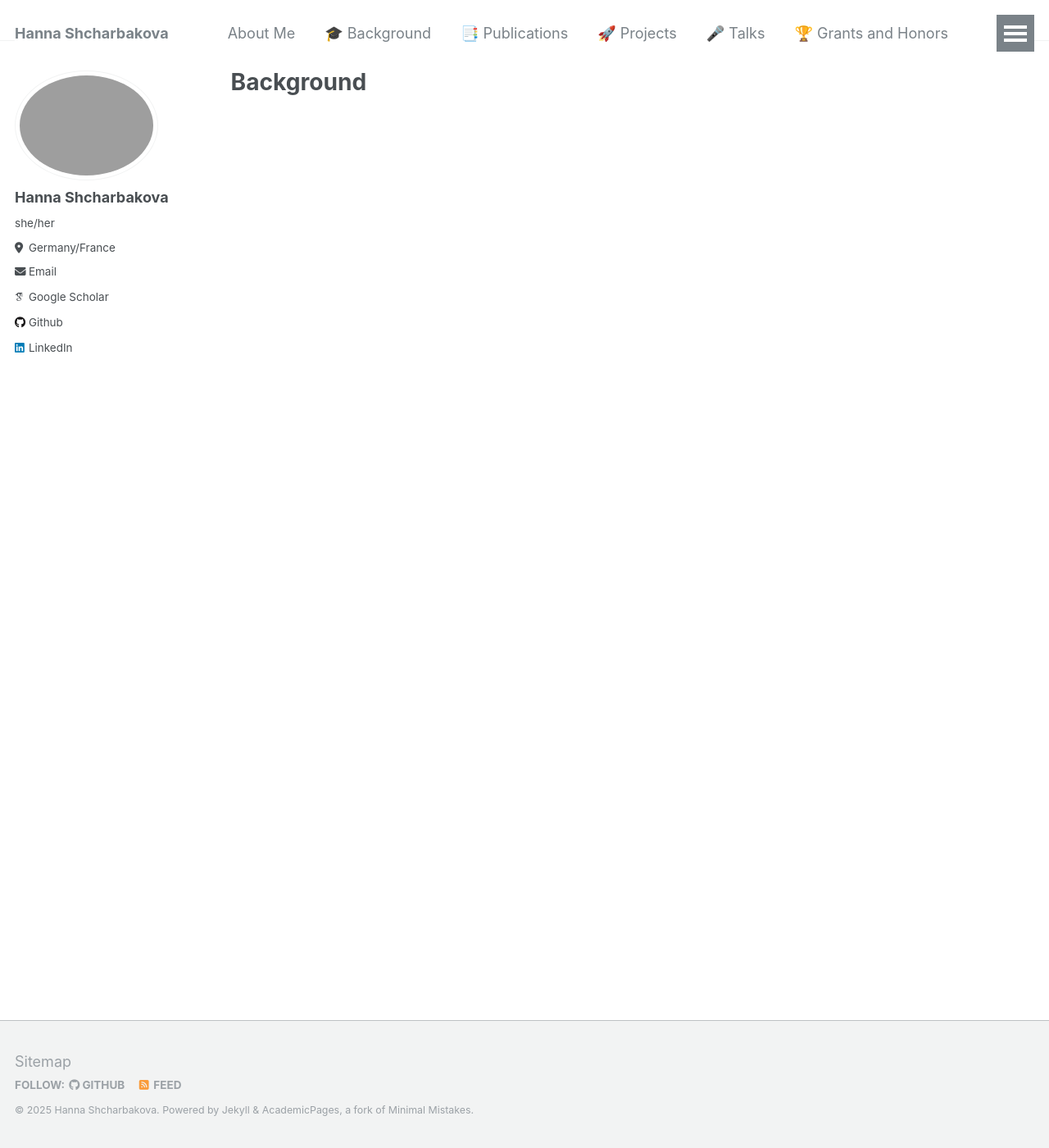
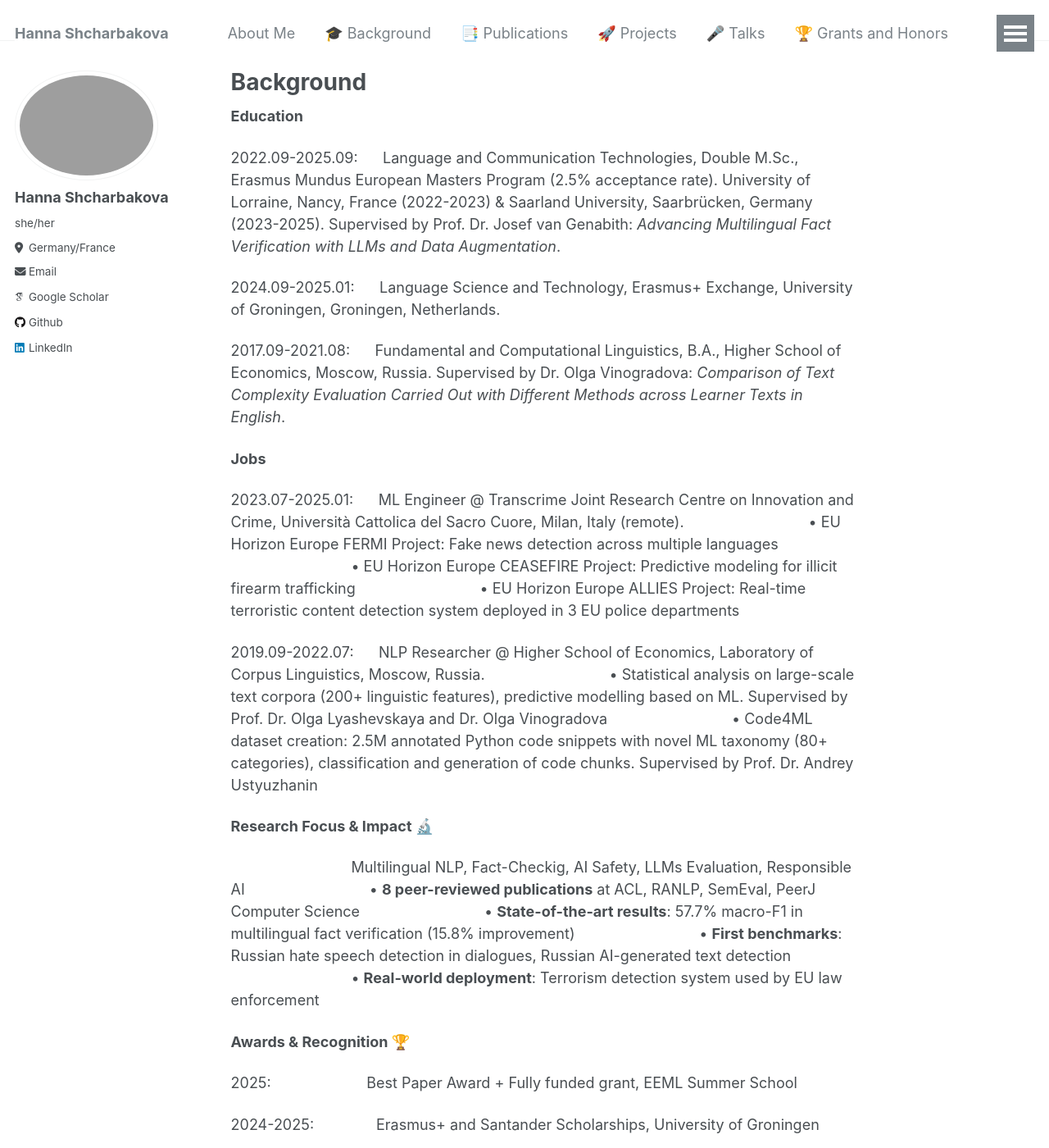
Before and after one commit to Aniezka/aniezka.github.io, a Jekyll site: the page built from background/index.md, in a window 1280 px wide and 1400 px high. Shown: the whole window at 82% size. Built offline with Jekyll 4.4.1, drawn with Linux system fonts in a browser that asks for light colours; some web fonts are replaced; some of the changed text lies outside the part shown.

Commit message:
Update index.md

```diff
--- a/background/index.md
+++ b/background/index.md
@@ -4,3 +4,44 @@ classes: wide
 author_profile: true
 title: "Background"
 ---
+
+**Education**
+
+2022.09-2025.09: &nbsp;&nbsp;&nbsp;&nbsp; Language and Communication Technologies, Double M.Sc., Erasmus Mundus European Masters Program (2.5% acceptance rate). University of Lorraine, Nancy, France (2022-2023) & Saarland University, Saarbrücken, Germany (2023-2025). Supervised by Prof. Dr. Josef van Genabith: *Advancing Multilingual Fact Verification with LLMs and Data Augmentation*.
+
+2024.09-2025.01: &nbsp;&nbsp;&nbsp;&nbsp; Language Science and Technology, Erasmus+ Exchange, University of Groningen, Groningen, Netherlands.
+
+2017.09-2021.08: &nbsp;&nbsp;&nbsp;&nbsp; Fundamental and Computational Linguistics, B.A., Higher School of Economics, Moscow, Russia. Supervised by Dr. Olga Vinogradova: *Comparison of Text Complexity Evaluation Carried Out with Different Methods across Learner Texts in English*.
+
+**Jobs**
+
+2023.07-2025.01: &nbsp;&nbsp;&nbsp;&nbsp; ML Engineer @ Transcrime Joint Research Centre on Innovation and Crime, Università Cattolica del Sacro Cuore, Milan, Italy (remote).
+&nbsp;&nbsp;&nbsp;&nbsp;&nbsp;&nbsp;&nbsp;&nbsp;&nbsp;&nbsp;&nbsp;&nbsp;&nbsp;&nbsp;&nbsp;&nbsp;&nbsp;&nbsp;&nbsp;&nbsp;&nbsp;&nbsp;&nbsp;&nbsp;&nbsp;&nbsp;&nbsp;&nbsp; • EU Horizon Europe FERMI Project: Fake news detection across multiple languages
+&nbsp;&nbsp;&nbsp;&nbsp;&nbsp;&nbsp;&nbsp;&nbsp;&nbsp;&nbsp;&nbsp;&nbsp;&nbsp;&nbsp;&nbsp;&nbsp;&nbsp;&nbsp;&nbsp;&nbsp;&nbsp;&nbsp;&nbsp;&nbsp;&nbsp;&nbsp;&nbsp;&nbsp; • EU Horizon Europe CEASEFIRE Project: Predictive modeling for illicit firearm trafficking
+&nbsp;&nbsp;&nbsp;&nbsp;&nbsp;&nbsp;&nbsp;&nbsp;&nbsp;&nbsp;&nbsp;&nbsp;&nbsp;&nbsp;&nbsp;&nbsp;&nbsp;&nbsp;&nbsp;&nbsp;&nbsp;&nbsp;&nbsp;&nbsp;&nbsp;&nbsp;&nbsp;&nbsp; • EU Horizon Europe ALLIES Project: Real-time terroristic content detection system deployed in 3 EU police departments
+
+2019.09-2022.07: &nbsp;&nbsp;&nbsp;&nbsp; NLP Researcher @ Higher School of Economics, Laboratory of Corpus Linguistics, Moscow, Russia.
+&nbsp;&nbsp;&nbsp;&nbsp;&nbsp;&nbsp;&nbsp;&nbsp;&nbsp;&nbsp;&nbsp;&nbsp;&nbsp;&nbsp;&nbsp;&nbsp;&nbsp;&nbsp;&nbsp;&nbsp;&nbsp;&nbsp;&nbsp;&nbsp;&nbsp;&nbsp;&nbsp;&nbsp; • Statistical analysis on large-scale text corpora (200+ linguistic features), predictive modelling based on ML. Supervised by Prof. Dr. Olga Lyashevskaya and Dr. Olga Vinogradova
+&nbsp;&nbsp;&nbsp;&nbsp;&nbsp;&nbsp;&nbsp;&nbsp;&nbsp;&nbsp;&nbsp;&nbsp;&nbsp;&nbsp;&nbsp;&nbsp;&nbsp;&nbsp;&nbsp;&nbsp;&nbsp;&nbsp;&nbsp;&nbsp;&nbsp;&nbsp;&nbsp;&nbsp; • Code4ML dataset creation: 2.5M annotated Python code snippets with novel ML taxonomy (80+ categories), classification and generation of code chunks. Supervised by Prof. Dr. Andrey Ustyuzhanin
+
+**Research Focus & Impact 🔬**
+
+&nbsp;&nbsp;&nbsp;&nbsp;&nbsp;&nbsp;&nbsp;&nbsp;&nbsp;&nbsp;&nbsp;&nbsp;&nbsp;&nbsp;&nbsp;&nbsp;&nbsp;&nbsp;&nbsp;&nbsp;&nbsp;&nbsp;&nbsp;&nbsp;&nbsp;&nbsp;&nbsp;&nbsp; Multilingual NLP, Fact-Checkig, AI Safety, LLMs Evaluation, Responsible AI
+&nbsp;&nbsp;&nbsp;&nbsp;&nbsp;&nbsp;&nbsp;&nbsp;&nbsp;&nbsp;&nbsp;&nbsp;&nbsp;&nbsp;&nbsp;&nbsp;&nbsp;&nbsp;&nbsp;&nbsp;&nbsp;&nbsp;&nbsp;&nbsp;&nbsp;&nbsp;&nbsp;&nbsp; • **8 peer-reviewed publications** at ACL, RANLP, SemEval, PeerJ Computer Science
+&nbsp;&nbsp;&nbsp;&nbsp;&nbsp;&nbsp;&nbsp;&nbsp;&nbsp;&nbsp;&nbsp;&nbsp;&nbsp;&nbsp;&nbsp;&nbsp;&nbsp;&nbsp;&nbsp;&nbsp;&nbsp;&nbsp;&nbsp;&nbsp;&nbsp;&nbsp;&nbsp;&nbsp; • **State-of-the-art results**: 57.7% macro-F1 in multilingual fact verification (15.8% improvement)
+&nbsp;&nbsp;&nbsp;&nbsp;&nbsp;&nbsp;&nbsp;&nbsp;&nbsp;&nbsp;&nbsp;&nbsp;&nbsp;&nbsp;&nbsp;&nbsp;&nbsp;&nbsp;&nbsp;&nbsp;&nbsp;&nbsp;&nbsp;&nbsp;&nbsp;&nbsp;&nbsp;&nbsp; • **First benchmarks**: Russian hate speech detection in dialogues, Russian AI-generated text detection
+&nbsp;&nbsp;&nbsp;&nbsp;&nbsp;&nbsp;&nbsp;&nbsp;&nbsp;&nbsp;&nbsp;&nbsp;&nbsp;&nbsp;&nbsp;&nbsp;&nbsp;&nbsp;&nbsp;&nbsp;&nbsp;&nbsp;&nbsp;&nbsp;&nbsp;&nbsp;&nbsp;&nbsp; • **Real-world deployment**: Terrorism detection system used by EU law enforcement
+
+**Awards & Recognition 🏆**
+
+2025: &nbsp;&nbsp;&nbsp;&nbsp;&nbsp;&nbsp;&nbsp;&nbsp;&nbsp;&nbsp;&nbsp;&nbsp;&nbsp;&nbsp;&nbsp;&nbsp;&nbsp;&nbsp;&nbsp;&nbsp;&nbsp; Best Paper Award + Fully funded grant, EEML Summer School
+
+2024-2025: &nbsp;&nbsp;&nbsp;&nbsp;&nbsp;&nbsp;&nbsp;&nbsp;&nbsp;&nbsp;&nbsp;&nbsp;&nbsp; Erasmus+ and Santander Scholarships, University of Groningen
+
+2022-2024: &nbsp;&nbsp;&nbsp;&nbsp;&nbsp;&nbsp;&nbsp;&nbsp;&nbsp;&nbsp;&nbsp;&nbsp;&nbsp; Erasmus Mundus Scholarship (15 selected from 600+ applications)
+
+2024: &nbsp;&nbsp;&nbsp;&nbsp;&nbsp;&nbsp;&nbsp;&nbsp;&nbsp;&nbsp;&nbsp;&nbsp;&nbsp;&nbsp;&nbsp;&nbsp;&nbsp;&nbsp;&nbsp;&nbsp;&nbsp; Attended leading NLP/ML summer schools Athens NLP and LxMLS
+
+**Languages 🌍**
+
+&nbsp;&nbsp;&nbsp;&nbsp;&nbsp;&nbsp;&nbsp;&nbsp;&nbsp;&nbsp;&nbsp;&nbsp;&nbsp;&nbsp;&nbsp;&nbsp;&nbsp;&nbsp;&nbsp;&nbsp;&nbsp;&nbsp;&nbsp;&nbsp;&nbsp;&nbsp;&nbsp;&nbsp; Russian (Native), Belarusian (Native), English (C1), Italian (C1), French (B1), Dutch (A2), German (A1)
```
